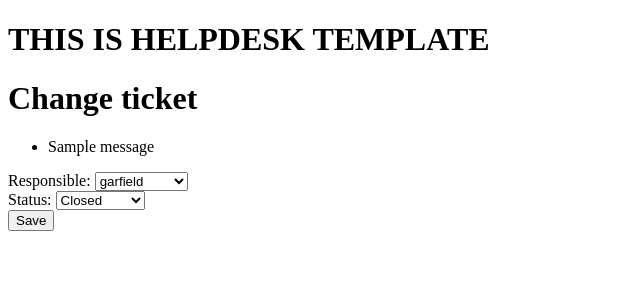
After one commit to rbiancosilva/django-helpdesk, a Django app: page /tickets/details/6/change/ in a window 1280 px wide. The commit adds this page. Shown: the top 300 px of the page, without its empty margins (0-640 px from the left). Run offline with Django 5.2, Linux system fonts and the light colour scheme; data comes from the database, SQL or seed files in the repository; both versions use the stored data as it was after the commit; tables that the repository leaves empty hold one stand-in row (values such as "Sample post"); one stand-in notice (Sample message) is shown.

Commit message:
Adding change ticket form

```diff
--- a/django_helpdesk/apps/tickets/models.py
+++ b/django_helpdesk/apps/tickets/models.py
@@ -3,6 +3,13 @@ from django.db import models
 
 
 class Ticket(models.Model):
+
+    STATUS = [
+        ("new", "New"),
+        ("inprogress", "In progress"),
+        ("closed", "Closed")
+    ]
+
     created_by = models.ForeignKey(User, on_delete=models.SET_NULL, null=True, related_name="created_by")
     responsible = models.ForeignKey(User, on_delete=models.SET_NULL, null=True, related_name="responsible")
     attachment = models.ImageField(upload_to='media/tickets_attachments', blank=True, null=True)
@@ -10,7 +17,7 @@ class Ticket(models.Model):
     title = models.TextField(max_length=60, blank=False, null=False)
     user_name = models.TextField(max_length=60, blank=False, null=False)
     created_at = models.DateTimeField(auto_now_add=True)
-    status = models.TextField(max_length=30, blank=False, null=False)
+    status = models.TextField(max_length=30, blank=False, null=False, choices=STATUS)
 
     class Meta:
         permissions = [
--- /dev/null
+++ b/django_helpdesk/apps/tickets/templates/change_tickets.html
@@ -0,0 +1,21 @@
+{% extends "base_helpdesk.html" %}
+
+{% block title %}
+    <title>Tickets</title>
+{% endblock %}
+
+{% block content %}
+    <h1>Change ticket</h1>
+    {% if messages %}
+        <ul class="messages">
+            {% for message in messages %}
+            <li{% if message.tags %} class="{{ message.tags }}"{% endif %}>{{ message }}</li>
+            {% endfor %}
+        </ul>
+    {% endif %}
+    <form method="post">
+        {% csrf_token %}
+        {{ form }}
+        <button type="submit" class="btn btn-success">Save</button>
+    </form>
+{% endblock %}
--- a/django_helpdesk/apps/tickets/templates/detail_tickets.html
+++ b/django_helpdesk/apps/tickets/templates/detail_tickets.html
@@ -9,8 +9,10 @@
     <h5>{{ticket.content}}</h5>
     <h5>{{ticket.user_name}}</h5>
     <h5>{{ticket.created_at}}</h5>
+    <h5>{{ticket.status}}</h5>
     {% if ticket.attachment %}
         <p>Image URL: {{ ticket.attachment.name }}</p>
         <img src="{{ ticket.attachment.url }}" alt="Attachment Image" style="max-width:100%; height:auto;">
     {% endif %}
+    <a href="{% url 'change_tickets' ticket.id %}">Change</a>
 {% endblock %}
--- a/django_helpdesk/apps/tickets/urls.py
+++ b/django_helpdesk/apps/tickets/urls.py
@@ -1,6 +1,6 @@
 from django.urls import path
 
-from .views import TicketListView, TicketDetailView
+from .views import TicketListView, TicketDetailView, TicketUpdateView
 from . import views
 
 urlpatterns = [
@@ -8,6 +8,7 @@ urlpatterns = [
     path('', TicketListView.as_view(), name='index_tickets'), #SIDE BAR (HOME)
     path('details/<int:pk>/', TicketDetailView.as_view(), name='detail_tickets'), #ON CLICK
     path('new/', views.new_tickets, name='new_tickets'), #sidebar
+    path('details/<int:pk>/change/', TicketUpdateView.as_view(), name='change_tickets'),
     #path('all', use list class (use filter), name='all_tickets') SIDEBAR
-
+    #Add a form to change the operator of a ticket
 ]
--- a/django_helpdesk/apps/tickets/views.py
+++ b/django_helpdesk/apps/tickets/views.py
@@ -2,11 +2,14 @@ from django.shortcuts import render, redirect
 from django.views.generic.list import ListView
 from django.views.generic.detail import DetailView
 from django_helpdesk.apps.tickets.models import Ticket
+from django.views.generic.edit import UpdateView
 from django.contrib import messages
 from django import forms
 from django.contrib.auth.models import User
 from django.contrib.auth.decorators import login_required, permission_required
 from django.contrib.auth.mixins import LoginRequiredMixin
+from .models import Ticket
+from django.urls import reverse_lazy
 
 @login_required(login_url='login_authentication')
 @permission_required('tickets.add_ticket', raise_exception=True)
@@ -29,7 +32,7 @@ def new_tickets(request):
                                                responsible=responsible,
                                                created_by=user,
                                                user_name=str(user.username),
-                                               status="New")
+                                               status="new")
 
             new_ticket.save()
             return redirect('index_tickets')
@@ -38,7 +41,6 @@ def new_tickets(request):
         return render(request, 'new_tickets.html', {'form': TicketForm()})
 
     return render(request, 'new_tickets.html', {'form': TicketForm()})
-
 
 class TicketListView(LoginRequiredMixin, ListView):
     model = Ticket
@@ -57,3 +59,17 @@ class TicketForm(forms.Form):
     content = forms.CharField(widget=forms.Textarea())
     attachment = forms.ImageField(required=False)
     responsible = forms.ModelChoiceField(queryset=User.objects.filter(groups__name='operator'))
+
+
+
+class TicketUpdateView(UpdateView):
+    model = Ticket
+
+    fields = [
+        "responsible",
+        "status"
+    ]
+    template_name = 'change_tickets.html'
+
+    def get_success_url(self):
+        return reverse_lazy('detail_tickets', kwargs={'pk': self.object.pk})
```
Also changed, not shown: db.sqlite3, media/tickets_attachments/Gruf.png (added).
